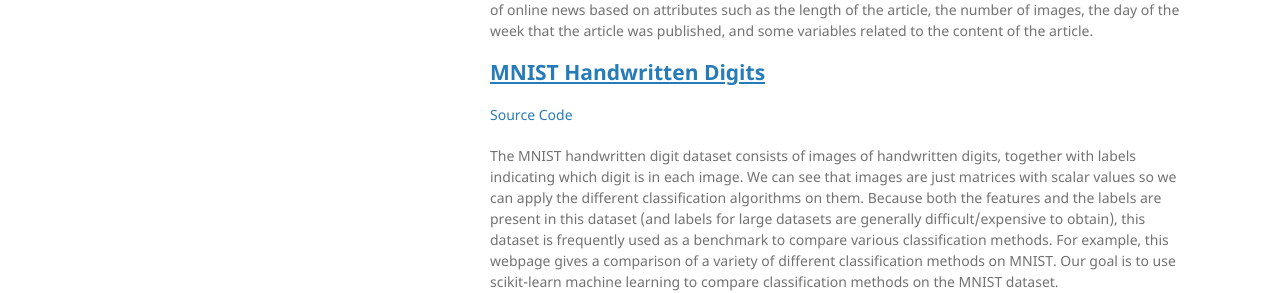
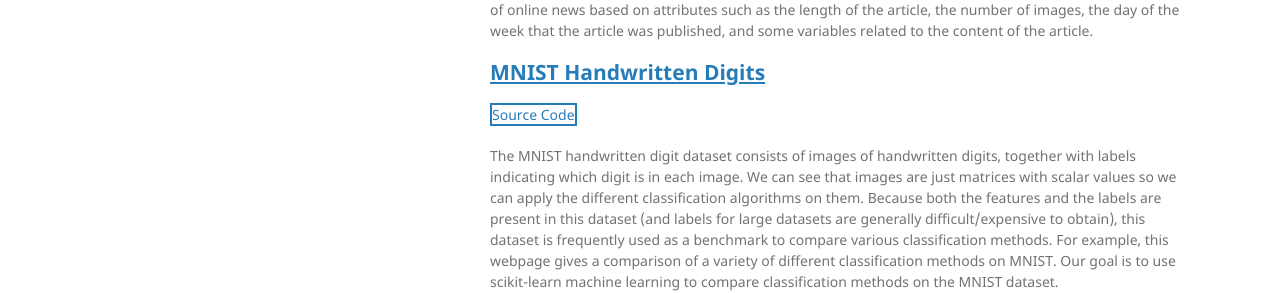
Before and after one commit to dosanity/dosanity.github.io, a Jekyll site: the page built from index.md, in a window 1280 px wide and 1103 px high. Shown: the part 741-1034 px from the top of the window. Built offline with Jekyll 4.4.1, drawn with Linux system fonts in a browser that asks for light colours; our own code applies the rules of GitHub Pages for plain Markdown files.

Commit message:
test button

```diff
--- a/_sass/jekyll-theme-minimal.scss
+++ b/_sass/jekyll-theme-minimal.scss
@@ -24,6 +24,17 @@
 
 .und {
   text-decoration: underline;
+}
+
+.btn {
+  background-color: white;
+  color: #267CB9;
+  border: 2px solid #267CB9;
+}
+
+.btn:hover {
+  background-color: #267CB9;
+  color: white;
 }
 
 body {
--- a/index.md
+++ b/index.md
@@ -24,6 +24,6 @@
 
 ## [MNIST Handwritten Digits](/MNIST-digits-analysis.md){: .und}
 
-[Source Code](https://github.com/dosanity/MNIST-digits-analysis/blob/main/MNIST-digits.ipynb)
+[Source Code](https://github.com/dosanity/MNIST-digits-analysis/blob/main/MNIST-digits.ipynb){: .btn}
 
 The MNIST handwritten digit dataset consists of images of handwritten digits, together with labels indicating which digit is in each image. We can see that images are just matrices with scalar values so we can apply the different classification algorithms on them. Because both the features and the labels are present in this dataset (and labels for large datasets are generally difficult/expensive to obtain), this dataset is frequently used as a benchmark to compare various classification methods. For example, this webpage gives a comparison of a variety of different classification methods on MNIST. Our goal is to use scikit-learn machine learning to compare classification methods on the MNIST dataset.
```
